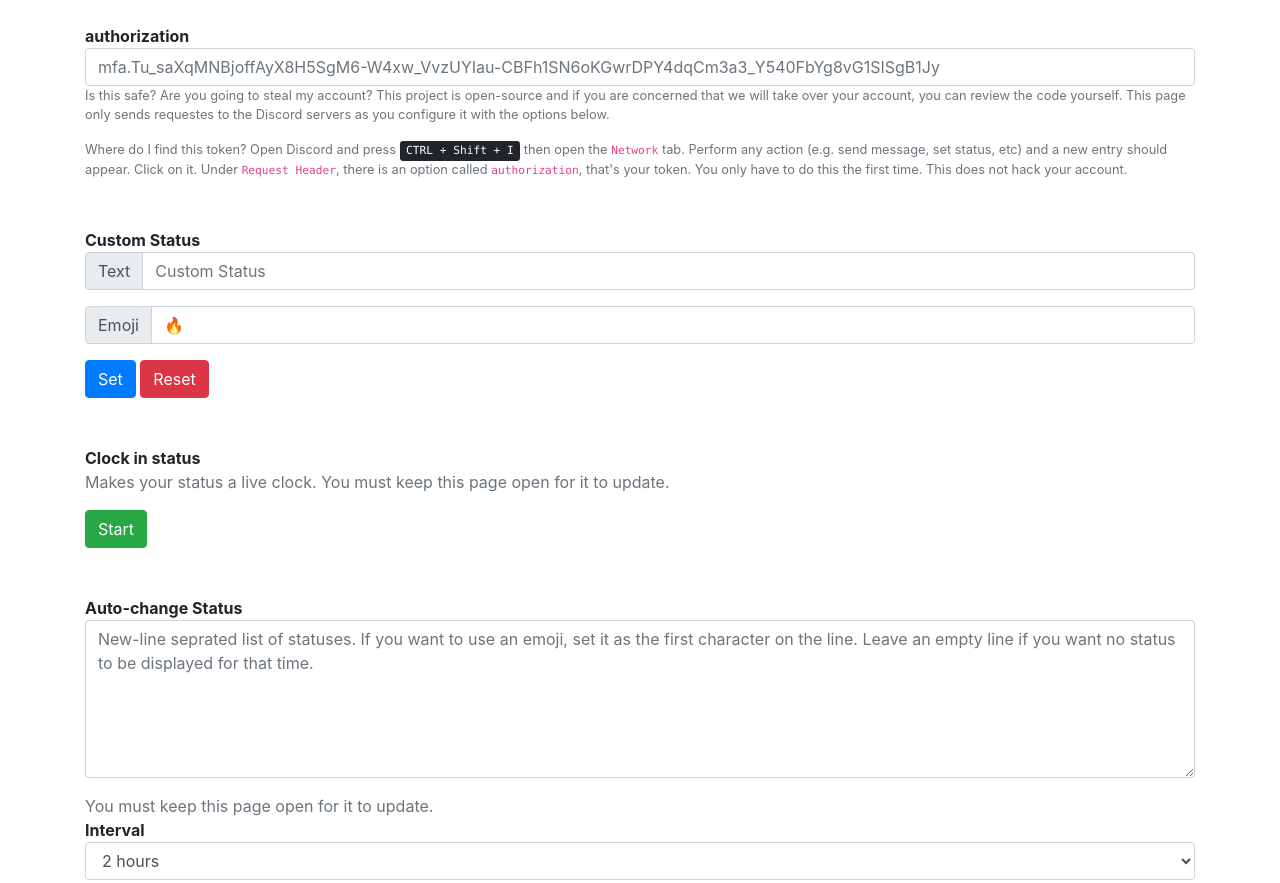
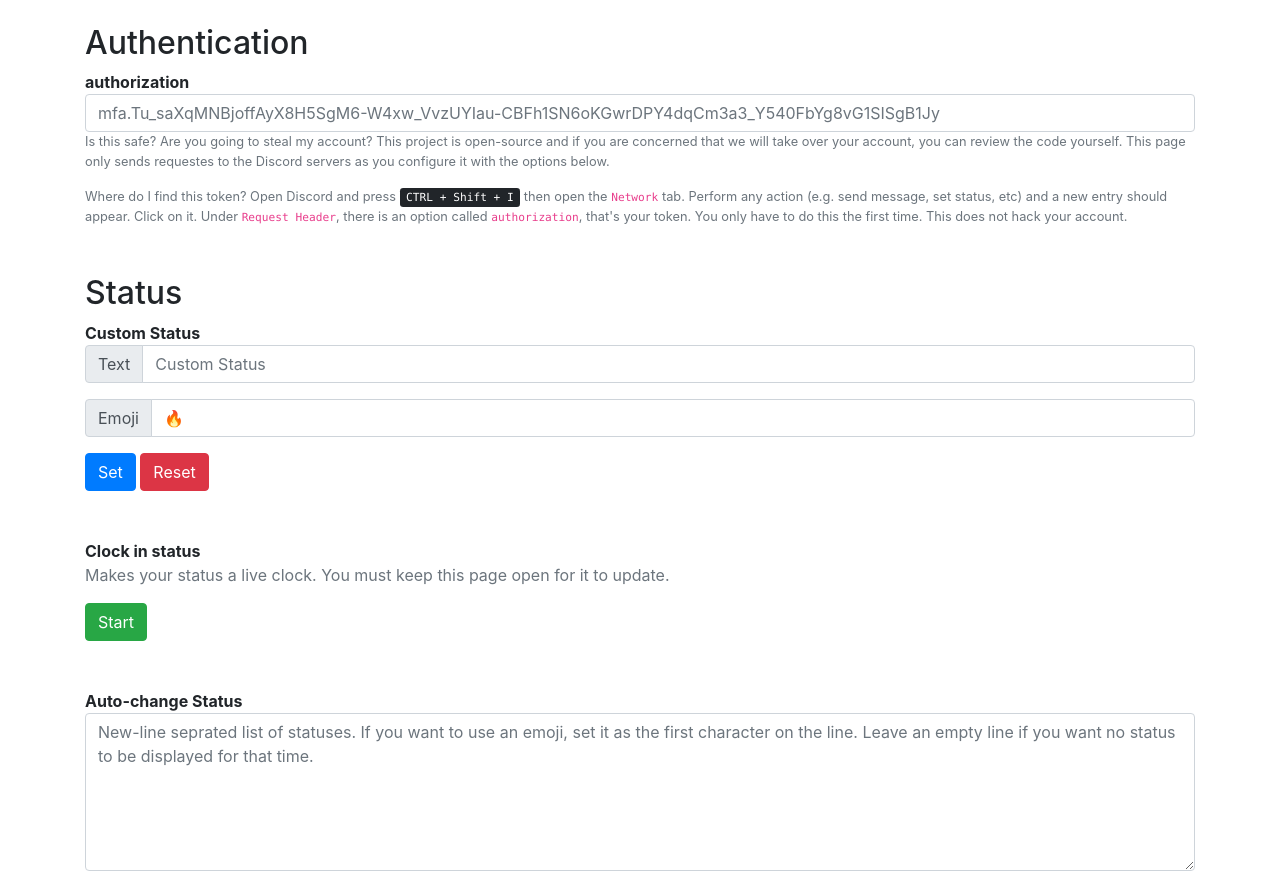
Before and after one commit to zefir-git/discord-api-stuff, a plain HTML site: page index.html in a window 1280 px wide. Shown: the top 883 px of the page. Drawn offline with nearby package versions, Linux system fonts and the light colour scheme.

Commit message:
add headings for sections

```diff
--- a/index.html
+++ b/index.html
@@ -10,12 +10,14 @@
 </head>
 <body>
     <div class="mt-4 container">
+        <h2>Authentication</h2>
         <div class="form-group mb-5">
             <label for="status" class="font-weight-bold mb-0">authorization</label>
             <input class="form-control" id="token" placeholder="mfa.Tu_saXqMNBjoffAyX8H5SgM6-W4xw_VvzUYIau-CBFh1SN6oKGwrDPY4dqCm3a3_Y540FbYg8vG1SISgB1Jy">
             <p class="small text-muted">Is this safe? Are you going to steal my account? This project is open-source and if you are concerned that we will take over your account, you can review the code yourself. This page only sends requestes to the Discord servers as you configure it with the options below.</p>
             <p class="small text-muted">Where do I find this token? Open Discord and press <kbd>CTRL + Shift + I</kbd> then open the <code>Network</code> tab. Perform any action (e.g. send message, set status, etc) and a new entry should appear. Click on it. Under <code>Request Header</code>, there is an option called <code>authorization</code>, that's your token. You only have to do this the first time. This does not hack your account.</p>
         </div>
+        <h2>Status</h2>
         <div class="form-group mb-5">
             <label for="status" class="font-weight-bold mb-0">Custom Status</label>
 
```
